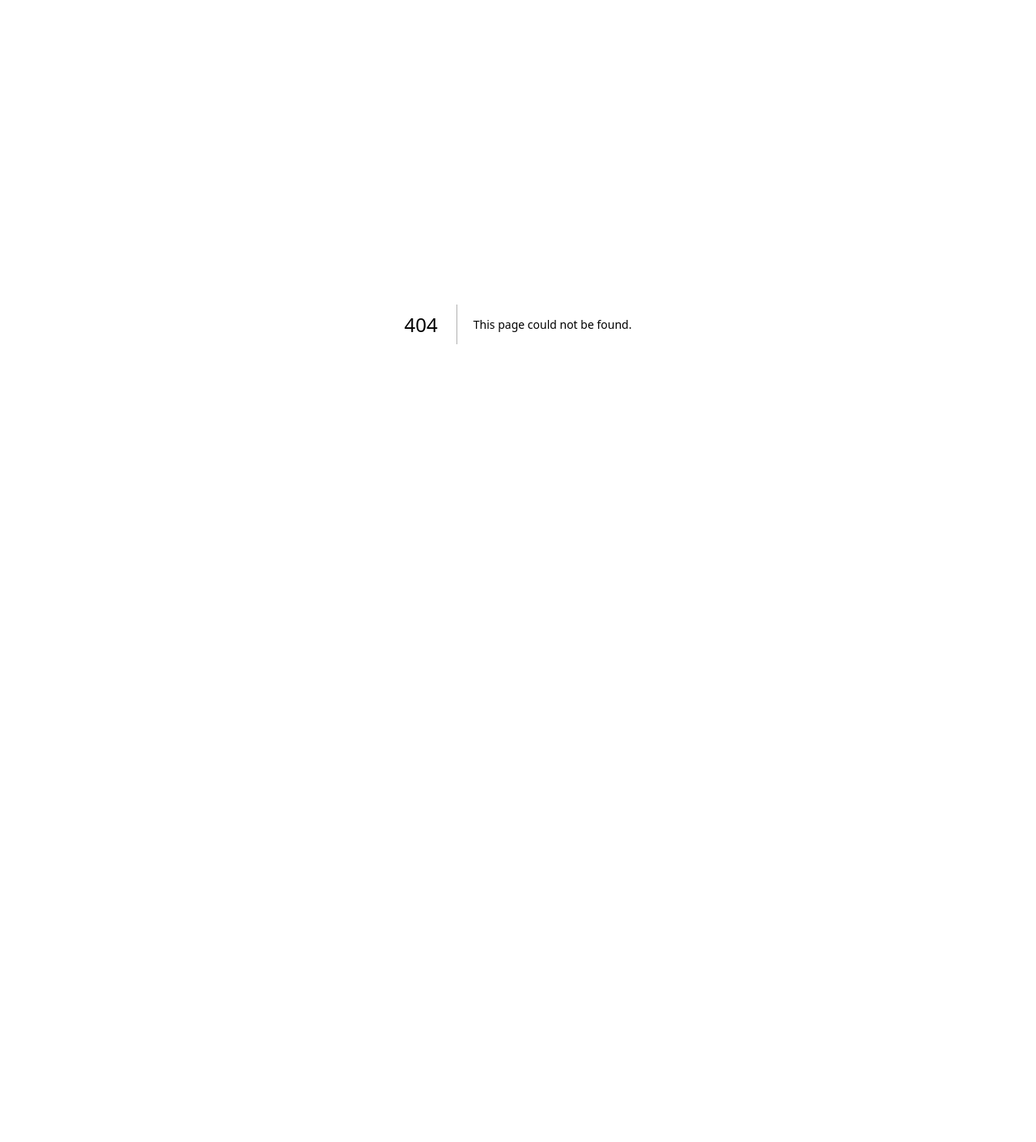
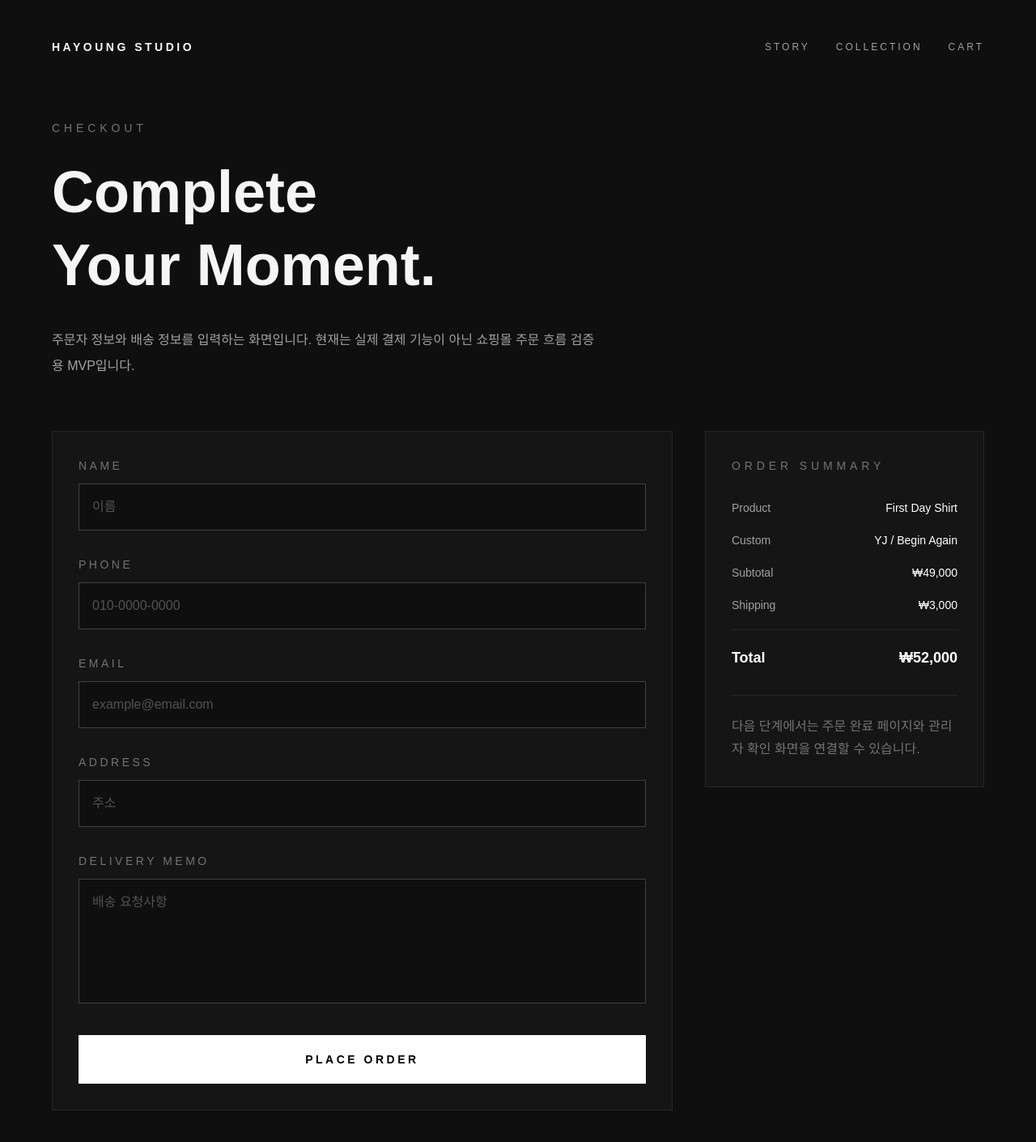
Before and after one commit to gxmzung/hay-story, a Next.js app: page /checkout in a window 1280 px wide. Before the commit this address had no page. Shown: the top 1410 px of the page at 81% size. Before the commit the page ends 800 px from the top, so only its background shows below. Built offline with nearby package versions, Linux system fonts and the light colour scheme.

Commit message:
feat: add checkout page

```diff
--- a/app/cart/page.tsx
+++ b/app/cart/page.tsx
@@ -1,22 +1,22 @@
+"use client";
+
 import Link from "next/link";
-
-const cartItems = [
-  {
-    name: "First Day Shirt",
-    option: "M / Initial: YJ / Message: Begin Again",
-    price: 49000,
-    quantity: 1,
-  },
-];
+import { useSearchParams } from "next/navigation";
 
 export default function CartPage() {
-  const subtotal = cartItems.reduce(
-    (sum, item) => sum + item.price * item.quantity,
-    0
-  );
+  const searchParams = useSearchParams();
+
+  const product = searchParams.get("product") || "First Day Shirt";
+  const size = searchParams.get("size") || "M";
+  const moment = searchParams.get("moment") || "첫 출근";
+  const initial = searchParams.get("initial") || "YJ";
+  const date = searchParams.get("date") || "2026.03.02";
+  const message = searchParams.get("message") || "Begin Again";
+  const request = searchParams.get("request") || "";
+  const price = Number(searchParams.get("price") || 49000);
 
   const shipping = 3000;
-  const total = subtotal + shipping;
+  const total = price + shipping;
 
   return (
     <main className="min-h-screen bg-[#0f0f0f] px-8 py-12 text-[#f5f5f5]">
@@ -50,52 +50,66 @@ export default function CartPage() {
 
           <p className="mt-8 max-w-2xl leading-8 text-neutral-400">
             선택한 제품과 커스터마이징 옵션을 확인하는 장바구니 화면입니다.
-            현재는 실제 결제 전 단계의 MVP 구조입니다.
           </p>
         </div>
 
         <div className="mt-16 grid gap-10 md:grid-cols-[1fr_0.45fr]">
           <div className="space-y-6">
-            {cartItems.map((item) => (
-              <div
-                key={item.name}
-                className="grid gap-6 border border-neutral-800 bg-[#151515] p-6 md:grid-cols-[180px_1fr_auto]"
-              >
+            <div className="grid gap-6 border border-neutral-800 bg-[#151515] p-6 md:grid-cols-[180px_1fr_auto]">
               <div className="flex h-48 items-center justify-center bg-[#1f1f1f] text-center">
                 <div>
                   <p className="text-xs tracking-[0.3em] text-neutral-500">
-                      SHIRT
+                    CUSTOM
                   </p>
-                    <p className="mt-3 text-xl font-semibold">FIRST DAY</p>
+                  <p className="mt-3 text-xl font-semibold">MOMENT</p>
                 </div>
               </div>
 
               <div>
-                  <h2 className="text-2xl font-semibold">{item.name}</h2>
+                <h2 className="text-2xl font-semibold">{product}</h2>
+
                 <p className="mt-4 leading-7 text-neutral-400">
-                    {item.option}
+                  Size: {size}
+                  <br />
+                  Moment: {moment}
+                  <br />
+                  Initial: {initial}
+                  <br />
+                  Date: {date}
+                  <br />
+                  Message: {message}
                 </p>
 
-                  <div className="mt-6 flex gap-3">
+                {request && (
+                  <p className="mt-4 leading-7 text-neutral-500">
+                    Request: {request}
+                  </p>
+                )}
+
+                <div className="mt-6 flex flex-wrap gap-3">
                   <span className="rounded-full border border-neutral-700 px-4 py-2 text-sm text-neutral-400">
                     세미 커스텀
                   </span>
                   <span className="rounded-full border border-neutral-700 px-4 py-2 text-sm text-neutral-400">
-                      첫 출근
+                    {moment}
                   </span>
                 </div>
               </div>
 
               <div className="text-right">
                 <p className="text-lg font-semibold">
-                    ₩{item.price.toLocaleString()}
+                  ₩{price.toLocaleString()}
                 </p>
-                  <p className="mt-3 text-sm text-neutral-500">
-                    Qty {item.quantity}
-                  </p>
+                <p className="mt-3 text-sm text-neutral-500">Qty 1</p>
               </div>
             </div>
-            ))}
+
+            <Link
+              href="/order"
+              className="inline-block border border-neutral-700 px-8 py-4 text-sm tracking-[0.25em] text-neutral-300 transition hover:border-white hover:text-white"
+            >
+              EDIT CUSTOM
+            </Link>
           </div>
 
           <aside className="h-fit border border-neutral-800 bg-[#151515] p-8">
@@ -106,7 +120,7 @@ export default function CartPage() {
             <div className="mt-8 space-y-5 text-sm text-neutral-400">
               <div className="flex justify-between">
                 <span>Subtotal</span>
-                <span>₩{subtotal.toLocaleString()}</span>
+                <span>₩{price.toLocaleString()}</span>
               </div>
 
               <div className="flex justify-between">
@@ -122,12 +136,12 @@ export default function CartPage() {
               </div>
             </div>
 
-            <button
-              type="button"
-              className="mt-8 w-full bg-white px-8 py-5 text-sm font-semibold tracking-[0.25em] text-black transition hover:bg-neutral-300"
+            <Link
+              href="/checkout"
+              className="mt-8 block w-full bg-white px-8 py-5 text-center text-sm font-semibold tracking-[0.25em] text-black transition hover:bg-neutral-300"
             >
             CHECKOUT
-            </button>
+            </Link>
 
             <p className="mt-6 leading-7 text-neutral-500">
               실제 결제 기능은 추후 구현 예정입니다. 현재 단계에서는 주문 흐름과
--- /dev/null
+++ b/app/checkout/page.tsx
@@ -0,0 +1,150 @@
+import Link from "next/link";
+
+export default function CheckoutPage() {
+  return (
+    <main className="min-h-screen bg-[#0f0f0f] px-8 py-12 text-[#f5f5f5]">
+      <section className="mx-auto max-w-6xl">
+        <div className="flex items-center justify-between">
+          <Link href="/" className="text-sm font-semibold tracking-[0.25em]">
+            HAYOUNG STUDIO
+          </Link>
+
+          <div className="flex gap-8 text-xs tracking-[0.25em] text-neutral-400">
+            <Link href="/story" className="hover:text-white">
+              STORY
+            </Link>
+            <Link href="/collection" className="hover:text-white">
+              COLLECTION
+            </Link>
+            <Link href="/cart" className="hover:text-white">
+              CART
+            </Link>
+          </div>
+        </div>
+
+        <div className="mt-20">
+          <p className="text-sm tracking-[0.35em] text-neutral-500">
+            CHECKOUT
+          </p>
+
+          <h1 className="mt-6 text-5xl font-semibold leading-tight md:text-7xl">
+            Complete
+            <br />
+            Your Moment.
+          </h1>
+
+          <p className="mt-8 max-w-2xl leading-8 text-neutral-400">
+            주문자 정보와 배송 정보를 입력하는 화면입니다. 현재는 실제 결제
+            기능이 아닌 쇼핑몰 주문 흐름 검증용 MVP입니다.
+          </p>
+        </div>
+
+        <div className="mt-16 grid gap-10 md:grid-cols-[1fr_0.45fr]">
+          <form className="space-y-8 border border-neutral-800 bg-[#151515] p-8">
+            <div>
+              <label className="block text-sm tracking-[0.25em] text-neutral-500">
+                NAME
+              </label>
+              <input
+                type="text"
+                placeholder="이름"
+                className="mt-3 w-full border border-neutral-700 bg-[#0f0f0f] px-4 py-4 text-white outline-none placeholder:text-neutral-600"
+              />
+            </div>
+
+            <div>
+              <label className="block text-sm tracking-[0.25em] text-neutral-500">
+                PHONE
+              </label>
+              <input
+                type="text"
+                placeholder="010-0000-0000"
+                className="mt-3 w-full border border-neutral-700 bg-[#0f0f0f] px-4 py-4 text-white outline-none placeholder:text-neutral-600"
+              />
+            </div>
+
+            <div>
+              <label className="block text-sm tracking-[0.25em] text-neutral-500">
+                EMAIL
+              </label>
+              <input
+                type="email"
+                placeholder="example@email.com"
+                className="mt-3 w-full border border-neutral-700 bg-[#0f0f0f] px-4 py-4 text-white outline-none placeholder:text-neutral-600"
+              />
+            </div>
+
+            <div>
+              <label className="block text-sm tracking-[0.25em] text-neutral-500">
+                ADDRESS
+              </label>
+              <input
+                type="text"
+                placeholder="주소"
+                className="mt-3 w-full border border-neutral-700 bg-[#0f0f0f] px-4 py-4 text-white outline-none placeholder:text-neutral-600"
+              />
+            </div>
+
+            <div>
+              <label className="block text-sm tracking-[0.25em] text-neutral-500">
+                DELIVERY MEMO
+              </label>
+              <textarea
+                rows={5}
+                placeholder="배송 요청사항"
+                className="mt-3 w-full resize-none border border-neutral-700 bg-[#0f0f0f] px-4 py-4 text-white outline-none placeholder:text-neutral-600"
+              />
+            </div>
+
+            <button
+              type="button"
+              className="w-full bg-white px-8 py-5 text-sm font-semibold tracking-[0.25em] text-black transition hover:bg-neutral-300"
+            >
+              PLACE ORDER
+            </button>
+          </form>
+
+          <aside className="h-fit border border-neutral-800 bg-[#151515] p-8">
+            <p className="text-sm tracking-[0.35em] text-neutral-500">
+              ORDER SUMMARY
+            </p>
+
+            <div className="mt-8 space-y-5 text-sm text-neutral-400">
+              <div className="flex justify-between">
+                <span>Product</span>
+                <span className="text-white">First Day Shirt</span>
+              </div>
+
+              <div className="flex justify-between">
+                <span>Custom</span>
+                <span className="text-white">YJ / Begin Again</span>
+              </div>
+
+              <div className="flex justify-between">
+                <span>Subtotal</span>
+                <span className="text-white">₩49,000</span>
+              </div>
+
+              <div className="flex justify-between">
+                <span>Shipping</span>
+                <span className="text-white">₩3,000</span>
+              </div>
+
+              <div className="border-t border-neutral-800 pt-5">
+                <div className="flex justify-between text-lg font-semibold text-white">
+                  <span>Total</span>
+                  <span>₩52,000</span>
+                </div>
+              </div>
+            </div>
+
+            <p className="mt-8 border-t border-neutral-800 pt-6 leading-7 text-neutral-500">
+              다음 단계에서는 주문 완료 페이지와 관리자 확인 화면을 연결할 수
+              있습니다.
+            </p>
+          </aside>
+        </div>
+      </section>
+    </main>
+  );
+}
--- a/app/order/page.tsx
+++ b/app/order/page.tsx
@@ -2,6 +2,7 @@
 
 import { useState } from "react";
 import Link from "next/link";
+import { useRouter } from "next/navigation";
 
 const productPrices = {
   "First Day Shirt": 49000,
@@ -10,6 +11,8 @@ const productPrices = {
 };
 
 export default function OrderPage() {
+  const router = useRouter();
+
   const [product, setProduct] = useState("First Day Shirt");
   const [size, setSize] = useState("M");
   const [moment, setMoment] = useState("첫 출근");
@@ -19,6 +22,21 @@ export default function OrderPage() {
   const [request, setRequest] = useState("");
 
   const price = productPrices[product as keyof typeof productPrices];
+
+  const handleAddToCart = () => {
+    const params = new URLSearchParams({
+      product,
+      size,
+      moment,
+      initial,
+      date,
+      message,
+      request,
+      price: String(price),
+    });
+
+    router.push(`/cart?${params.toString()}`);
+  };
 
   return (
     <main className="min-h-screen bg-[#0f0f0f] px-8 py-12 text-[#f5f5f5]">
@@ -154,6 +172,7 @@ export default function OrderPage() {
 
             <button
               type="button"
+              onClick={handleAddToCart}
               className="w-full bg-white px-8 py-5 text-sm font-semibold tracking-[0.25em] text-black transition hover:bg-neutral-300"
             >
               ADD TO CART
```
Lines whose indentation alone changed are shown as unchanged.
